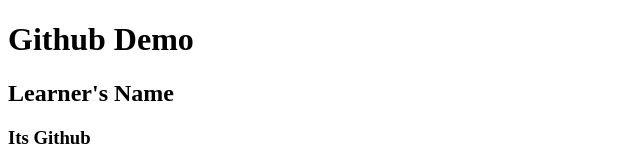
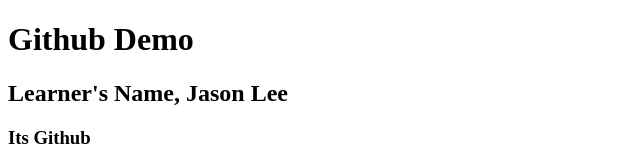
Before and after one commit to sukardi039/github-demo, a plain HTML site: page index.html in a window 1280 px wide. Shown: the top 165 px of the page, without its empty margins (0-640 px from the left). Drawn offline with Linux system fonts and the light colour scheme.

Commit message:
update learner's name in header

```diff
--- a/index.html
+++ b/index.html
@@ -7,7 +7,7 @@
   </head>
   <body>
     <h1>Github Demo</h1>
-    <h2>Learner's Name</h2>
+    <h2>Learner's Name, Jason Lee</h2>
     <h3>Its Github</h3>
     <p>How's going?</p>
     <p>Bad!</p>
```
